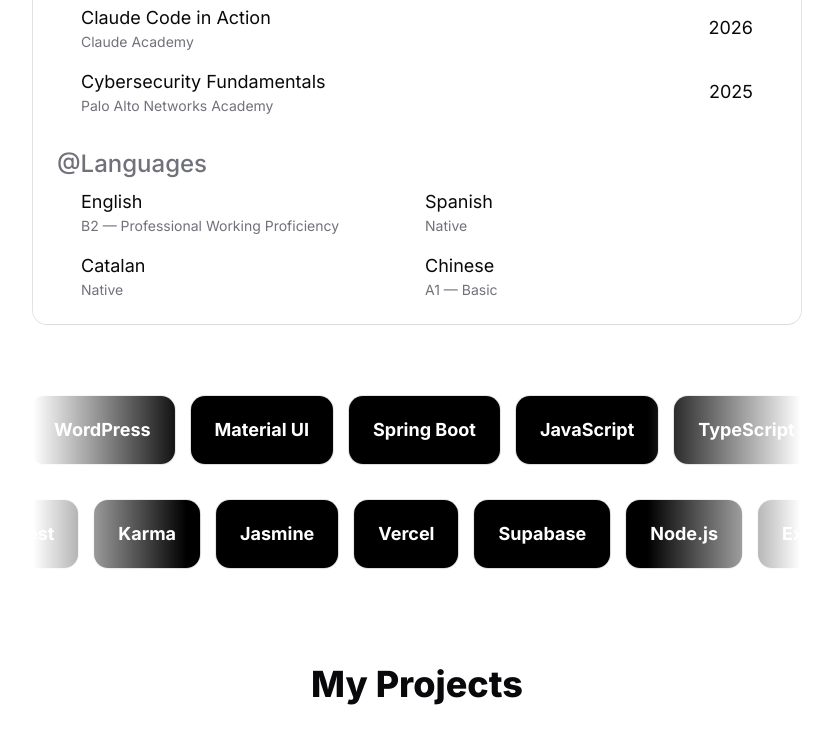
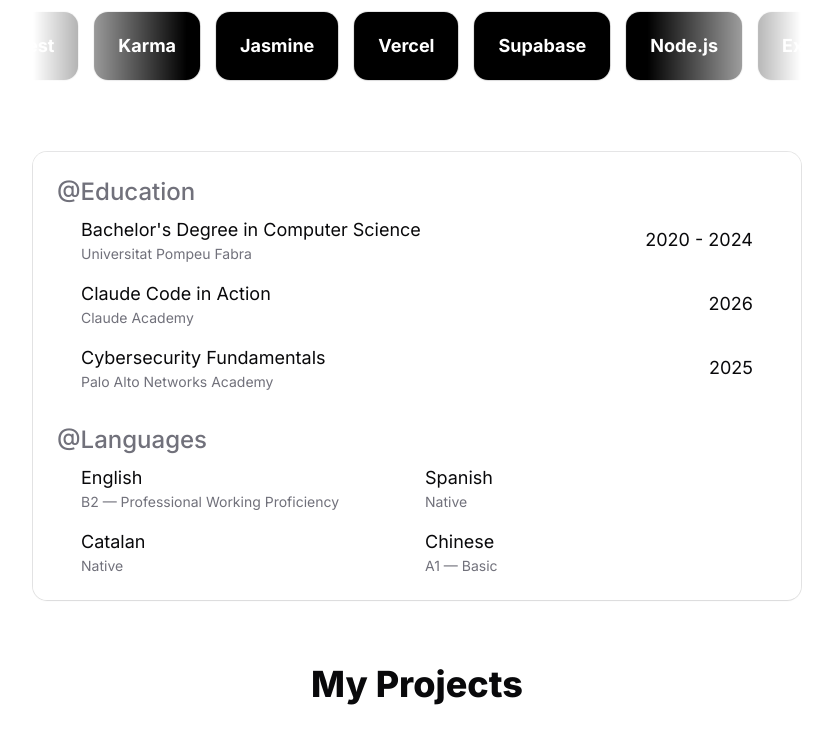
Before and after one commit to Br00ok/portfolio, a Next.js app: page / in a window 1280 px wide. Shown: the part 1498-2232 px from the top of the page, without its empty margins (223-1056 px from the left). Built offline with nearby package versions, Linux system fonts and the light colour scheme.

Commit message:
page update

```diff
--- a/app/(main)/page.tsx
+++ b/app/(main)/page.tsx
@@ -155,6 +155,9 @@
         </Card>
       </section>
       <section className="flex w-full items-center justify-center">
+        <SkillsMarquee />
+      </section>
+      <section className="flex w-full items-center justify-center">
         <Card className="w-full bg-card/80">
           <CardHeader className="flex flex-col gap-8">
             <div className="h-full w-full">
@@ -231,9 +234,6 @@
           </CardHeader>
         </Card>
       </section>
-      <section className="flex w-full items-center justify-center">
-        <SkillsMarquee />
-      </section>
       <section className="mt-6 flex w-full flex-col items-center justify-center">
         <ProjectsGrid />
       </section>
```
